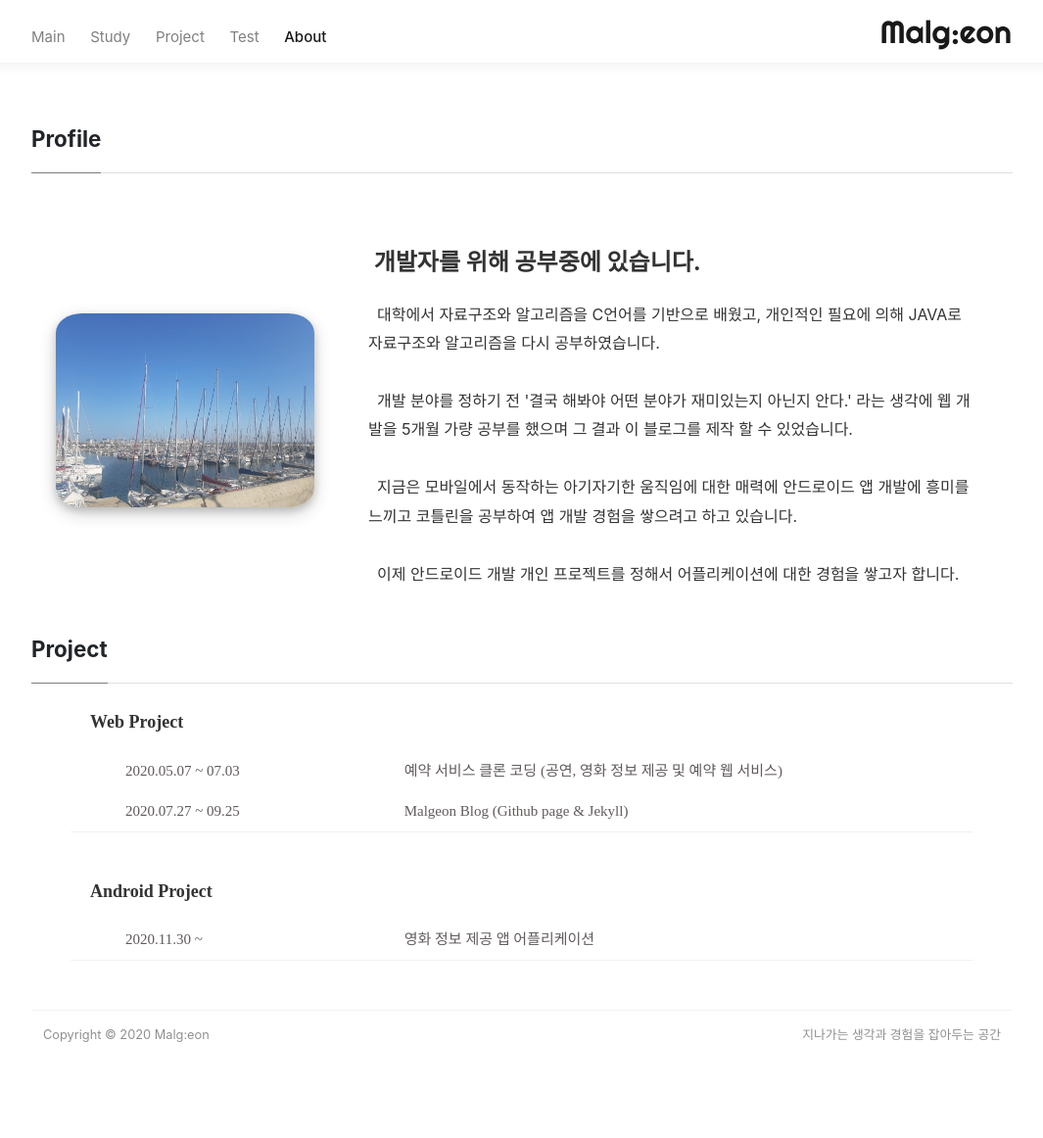
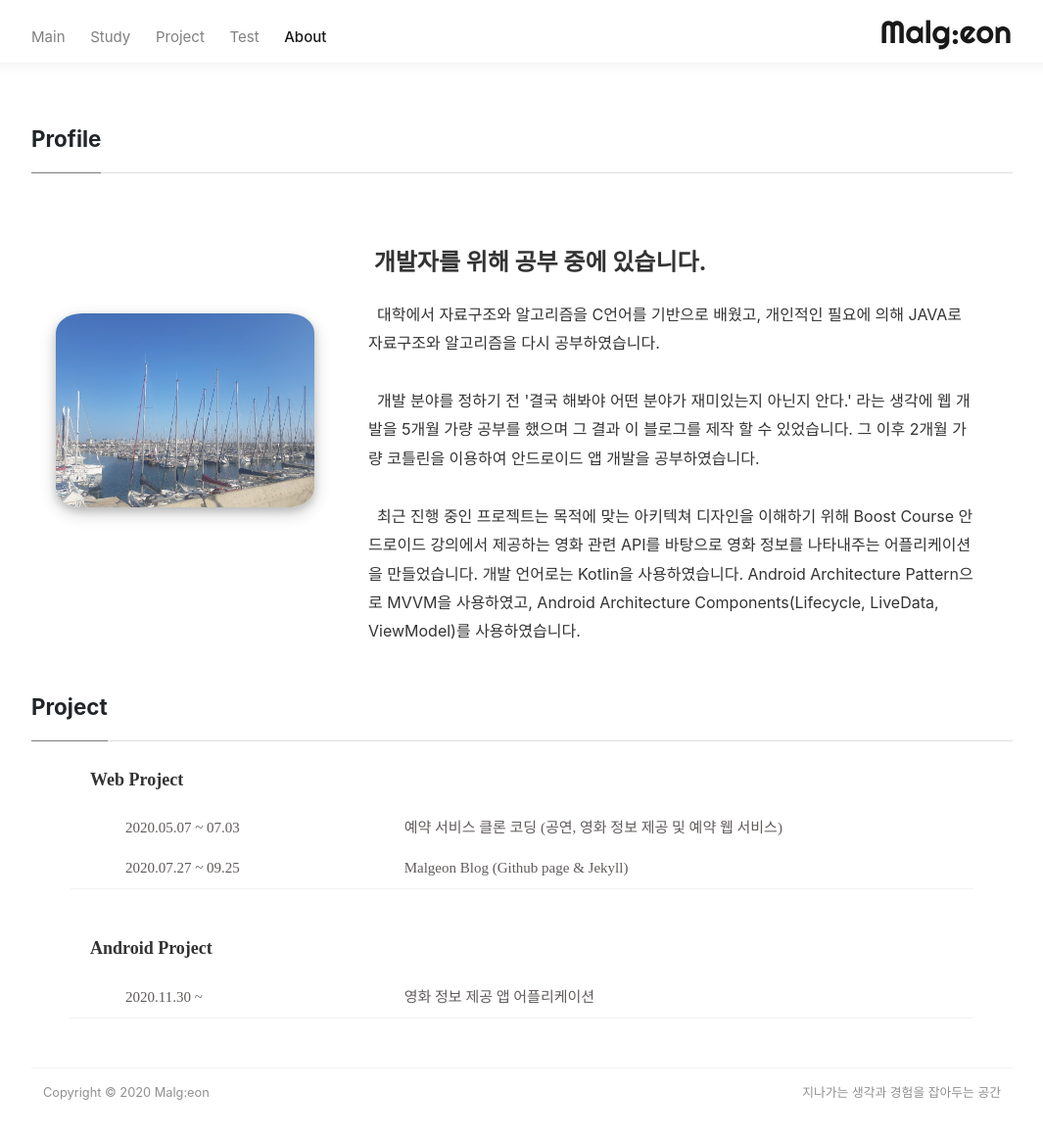
Before and after one commit to Malgeon/makeBlog, a Jekyll site: the page built from _pages/about.md, in a window 1280 px wide and 1172 px high. Shown: the top 1162 px of the window at 98% size, without its empty margins (107-1172 px from the left). Built offline with Jekyll 4.4.1, drawn with Linux system fonts in a browser that asks for light colours; nearby versions of some CDN libraries.

Commit message:
201216 edit profile

```diff
--- a/_layouts/page.html
+++ b/_layouts/page.html
@@ -18,12 +18,12 @@ layout: default
             </div>
 
         <div class="col-md-8 pr-5 u-marginTop50">
-        <h4>&nbsp;개발자를 위해 공부중에 있습니다.</h4>
+        <h4>&nbsp;개발자를 위해 공부 중에 있습니다.</h4>
         &nbsp;&nbsp;대학에서 자료구조와 알고리즘을 C언어를 기반으로 배웠고, 개인적인 필요에 의해 JAVA로 자료구조와 알고리즘을 다시 공부하였습니다. <br><br>
-        &nbsp;&nbsp;개발 분야를 정하기 전 '결국 해봐야 어떤 분야가 재미있는지 아닌지 안다.' 라는 생각에 웹 개발을 5개월 가량 공부를 했으며 그 결과 이 블로그를 제작 할 수 있었습니다. <br> <br>
-        &nbsp;&nbsp;지금은 모바일에서 동작하는 아기자기한 움직임에 대한 매력에 안드로이드 앱 개발에 흥미를 느끼고 코틀린을 공부하여 앱 개발 경험을 쌓으려고 하고 있습니다.
+        &nbsp;&nbsp;개발 분야를 정하기 전 '결국 해봐야 어떤 분야가 재미있는지 아닌지 안다.' 라는 생각에 웹 개발을 5개월 가량 공부를 했으며 그 결과 이 블로그를 제작 할 수 있었습니다. 그 이후 2개월 가량 코틀린을 이용하여 안드로이드 앱 개발을 공부하였습니다.
         <Br><Br>
-        &nbsp;&nbsp;이제 안드로이드 개발 개인 프로젝트를 정해서 어플리케이션에 대한 경험을 쌓고자 합니다.
+        &nbsp;&nbsp;최근 진행 중인 프로젝트는 목적에 맞는 아키텍쳐 디자인을 이해하기 위해 Boost Course 안드로이드 강의에서 제공하는 영화 관련 API를 바탕으로 영화 정보를 나타내주는 어플리케이션을 만들었습니다. 개발 언어로는 Kotlin을 사용하였습니다. Android Architecture Pattern으로 MVVM을 사용하였고, Android Architecture Components(Lifecycle, LiveData, ViewModel)를 사용하였습니다.
+
         <Br><Br>
         </div>
     </div>
```
Also changed, not shown: 1 other file.
